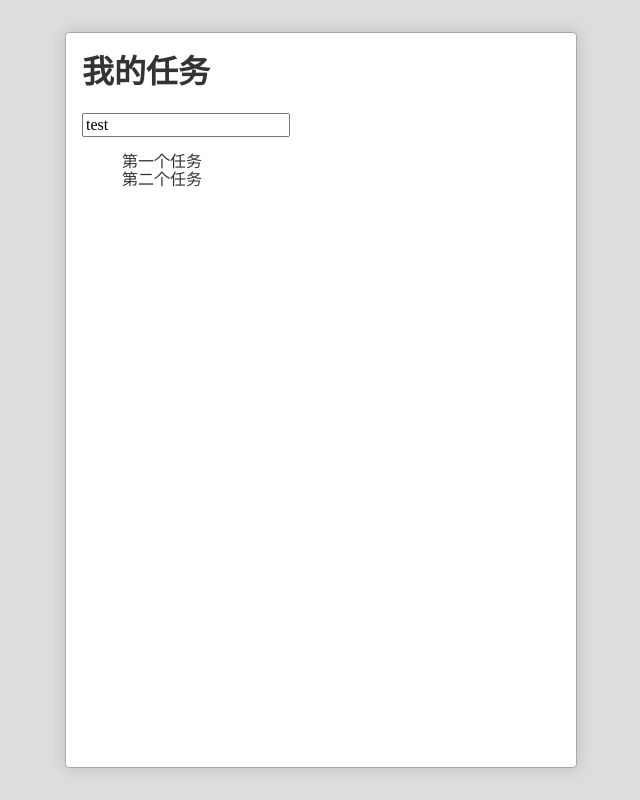
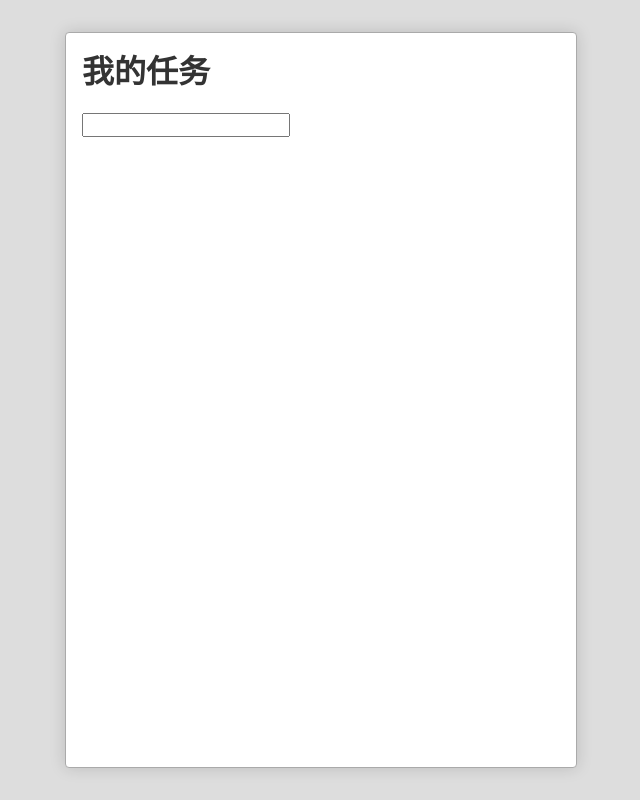
Before and after one commit to resatrt/react-project-1, a React (Create React App) app: page / in a window 1280 px wide. Shown: the whole page, without its empty margins (319-959 px from the left). Built offline with nearby package versions, Linux system fonts and the light colour scheme.

Commit message:
监听回车事件,及App传递一个函数给todoInput函数

```diff
--- a/src/App.js
+++ b/src/App.js
@@ -5,22 +5,37 @@
 import TodoItem from './TodoItem/todoItem';
 import 'normalize.css';
 
+let id = 0
+function idMaker() {
+  id += 1
+
+  return id
+}
 class App extends React.Component {
-  constructor() {
-    super()
+  constructor(props) {
+    super(props)
     this.state = {
-      newTodo: 'test',
-      todoList: [
-        { id: 1, title: '第一个任务' },
-        { id: 2, title: '第二个任务' }
-      ]
+      newTodo: '',
+      todoList: []
     }
   }
+  addTodo(event) {
+    this.state.todoList.push({
+      id: idMaker(),
+      title: event.target.value,
+      status: null,
+      delated: false,
+    })
+    this.setState({
+      newTodo: '',
+      todoList: this.state.todoList
+    })
+  }
+
   render() {
-
     let todos = this.state.todoList.map((item, index) => {
       return (
-        <li>
+        <li key={index}>
           <TodoItem todo={item.title} />
         </li>
       )
@@ -29,7 +44,10 @@
       <div className='App'>
         <h1>我的任务</h1>
         <div className='inputWrapper'>
-          <TodoInput content={this.state.newTodo} />
+          {<TodoInput
+          content={this.state.newTodo}
+
+          onSubmit={this.addTodo.bind(this)} />/*此处必须绑定this*/}
         </div>
         <ol>
           {todos}
@@ -37,6 +55,7 @@
       </div>
     )
   }
+
 }
 
 export default App;
--- a/src/TodoInput/todoInput.js
+++ b/src/TodoInput/todoInput.js
@@ -1,10 +1,19 @@
 import React from 'react'
 
-class TodoInput extends React.Component{
-    render(){
-        return(
-            <input type='text' defaultValue={this.props.content} />
+class TodoInput extends React.Component {
+    render() {
+        return (
+            <input type='text' defaultValue={this.props.content}
+
+            onKeyPress={this.submit.bind(this)}
+            />
         )
     }
+    submit(e){
+        if(e.key==='Enter'){
+            this.props.onSubmit(e)
+        }
+    }
+
 }
 export default TodoInput
--- a/src/TodoItem/todoItem.js
+++ b/src/TodoItem/todoItem.js
@@ -1,10 +1,11 @@
 import React from 'react'
 
 class TodoItem extends React.Component {
+
     render() {
+
         return (
             <div>{this.props.todo}</div>
-
         )
     }
 }
```
Also changed, not shown: 8 other files (tests, documents, lock files or other folders).
